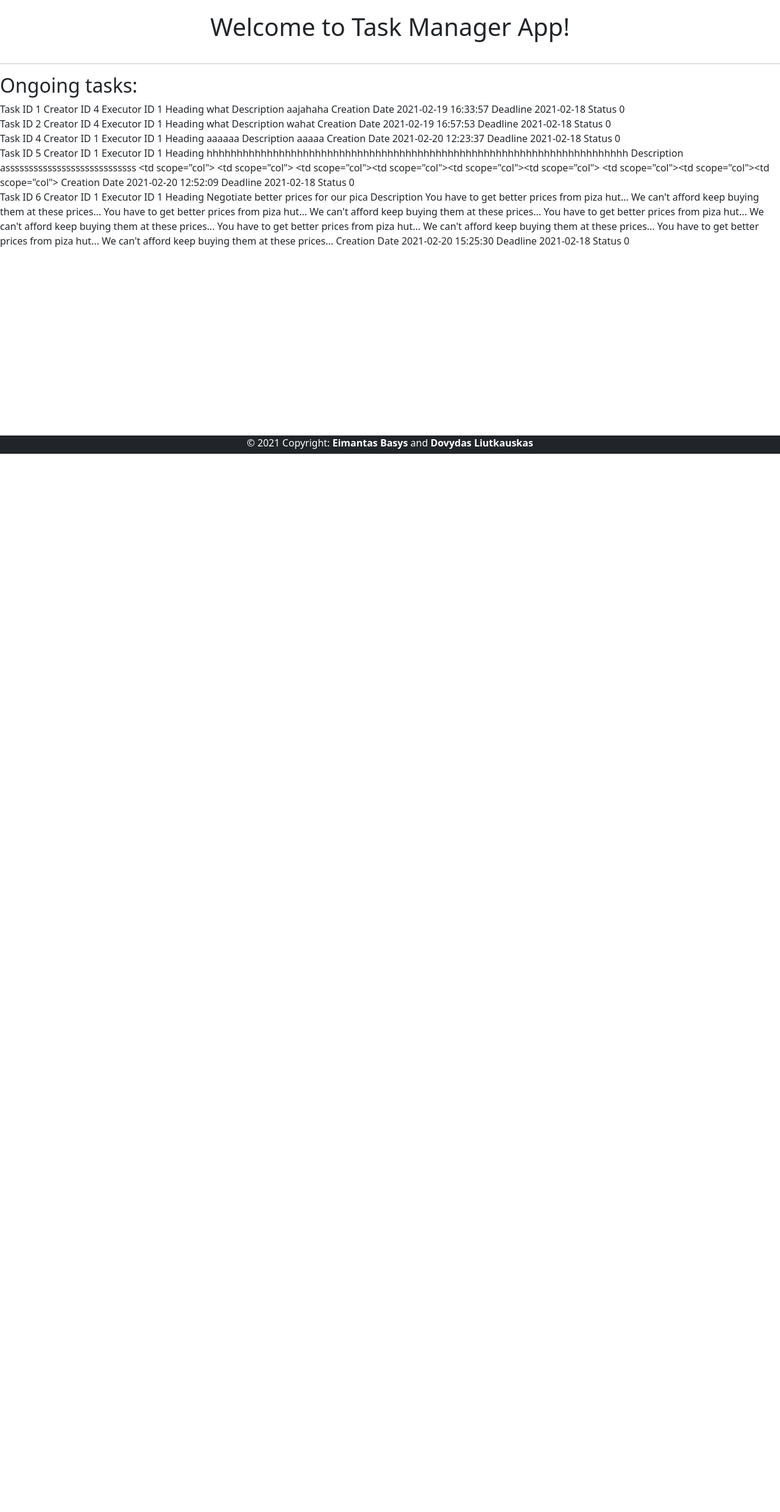
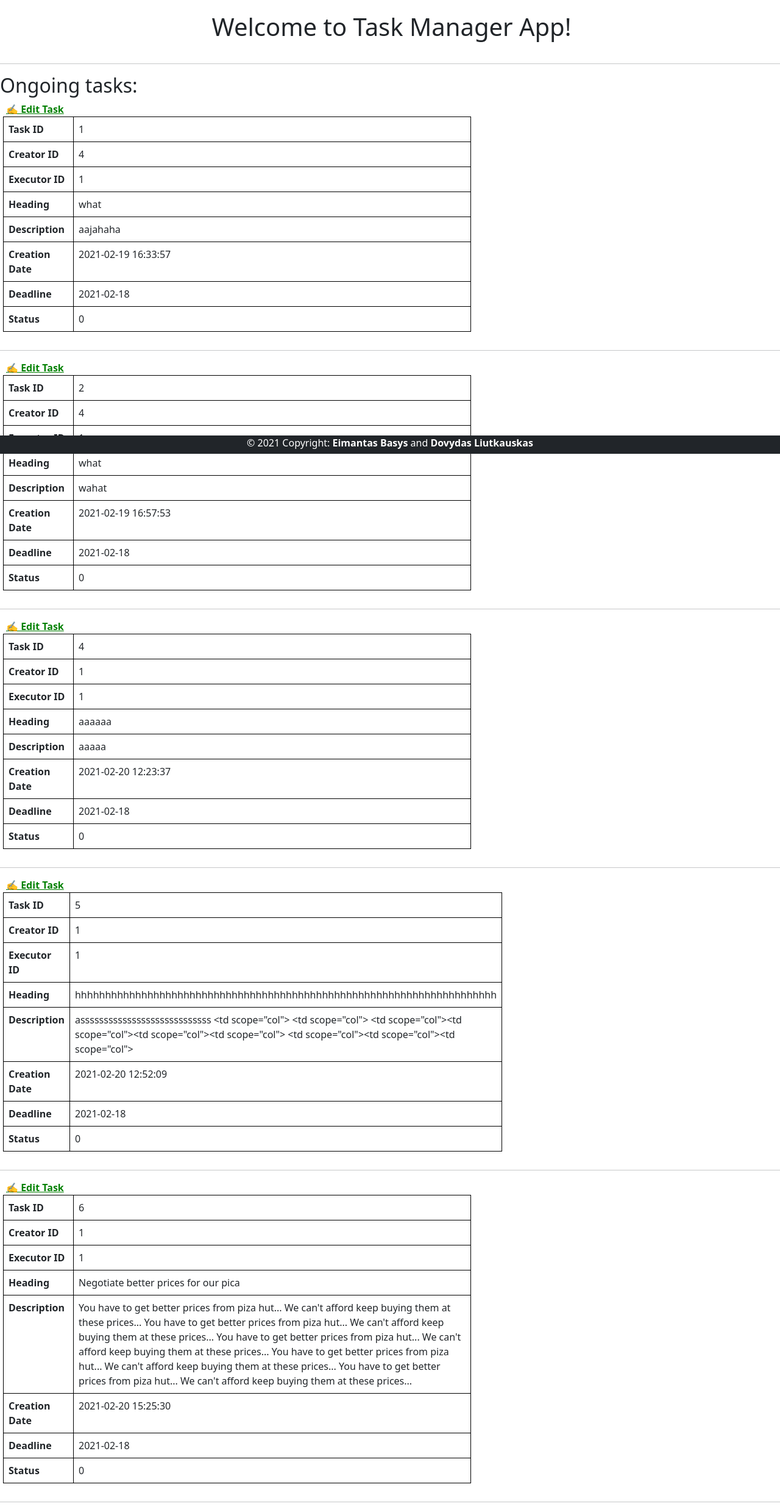
Before and after one commit to Eimantas93/TM, a Flask app: page / in a window 1280 px wide. Shown: the part 56-2535 px from the top of the page at 61% size. Before the commit the page ends 800 px from the top, so only its background shows below. Run offline with Flask 2, Linux system fonts and the light colour scheme; the visitor is signed in with stand-in values (Sample User, id 1); data comes from the database, SQL or seed files in the repository; both versions use the stored data as it was after the commit.

Commit message:
Task display form

```diff
--- a/application.py
+++ b/application.py
@@ -81,7 +81,7 @@ def login():
         # Setting session user ID
         session["user_id"] = row[0]
 
-        return render_template("index.html")
+        return redirect("/")
 
 
 @app.route("/logout")
--- a/static/styles.css
+++ b/static/styles.css
@@ -9,6 +9,7 @@ footer {
 .pageTitle {
     padding: 20px;
     text-align: center;
+    margin-left: 5px;
 }
 
 label {
@@ -36,17 +37,27 @@ label {
     width: 60%;
 }
 
-.container-2 {
-    display: inline-table;
-    flex-direction: column;
+.table {
+    width: 60%;
+    margin-left: 5px;
+    margin-bottom: 30px;
 }
 
-.table-1 {
-    display: flex;
+.borderValue {
+    border: 1px solid black;
 }
 
-.borderTitle {
-    display: flex;
-    width: 50%;
+.tableRow {
     border: 1px solid black;
+    width: 60%;
 }
+
+.borderName {
+    width: 15%;
+}
+
+.edit {
+    margin-left: 10px;
+    font-weight: bold;
+    color: green;
+}
--- a/templates/index.html
+++ b/templates/index.html
@@ -10,38 +10,42 @@ Task Manager
     <h2>Ongoing tasks:</h2>
     {% for row in rows %}
     <div class="container-2">
-        <tr class="table-1">
-            <td class="borderTitle">Task ID</td>
+    <a href="edit.html" class="edit" name="edit" value="{{ row[0] }}"> &#9997;	Edit Task</a>
+    <table class="table">
+        <tr class="tableRow">
+            <th scope="col" class="borderName">Task ID</th>
             <td class="borderValue">{{ row[0] }}</td>
         </tr>
-        <tr class="table-1">
-            <td class="borderTitle">Creator ID</td>
+        <tr class="tableRow">
+            <th scope="col" class="borderName">Creator ID</th>
             <td class="borderValue">{{ row[1] }}</td>
         </tr>
-        <tr>
-            <td class="borderTitle">Executor ID</td>
+        <tr class="tableRow">
+            <th scope="col" class="borderName">Executor ID</th>
             <td class="borderValue">{{ row[2] }}</td>
         </tr>
-        <tr>
-            <td class="borderTitle">Heading</td>
+        <tr class="tableRow">
+            <th scope="col" class="borderName">Heading</th>
             <td class="borderValue">{{ row[3] }}</td>
         </tr>
-        <tr>
-            <td class="borderTitle">Description</td>
+        <tr class="tableRow">
+            <th scope="col" class="borderName">Description</th>
             <td class="borderValue">{{ row[4] }}</td>
         </tr>
-        <tr>
-            <td class="borderTitle">Creation Date</td>
+        <tr class="tableRow">
+            <th scope="col" class="borderName">Creation Date</th>
             <td class="borderValue">{{ row[5] }}</td>
         </tr>
-        <tr>
-            <td class="borderTitle">Deadline</td>
+        <tr class="tableRow">
+            <th scope="col" class="borderName">Deadline</th>
             <td class="borderValue">{{ row[6] }}</td>
         </tr>
-        <tr>
-            <td class="borderTitle">Status</td>
+        <tr class="tableRow">
+            <th scope="col" class="borderName">Status</th>
             <td class="borderValue">{{ row[7] }}</td>
         </tr>
+    </table>
+    <hr>
     </div>
     {% endfor %}
     <!-- <form action="/edit_task" method="GET">
```
Also changed, not shown: data.db.
